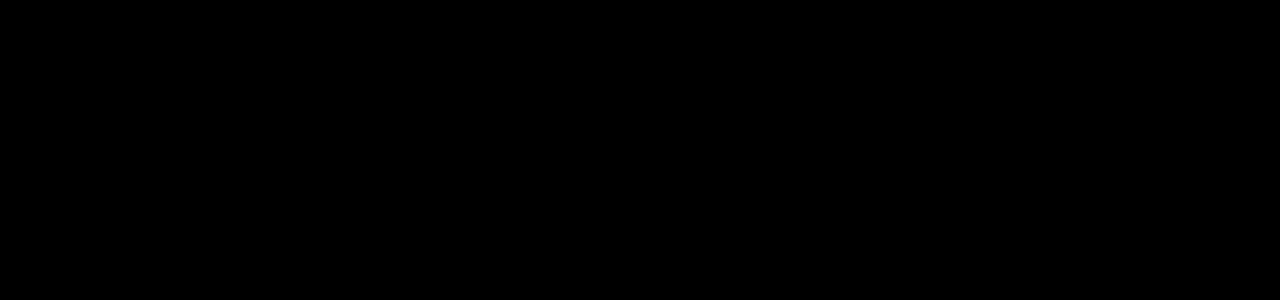
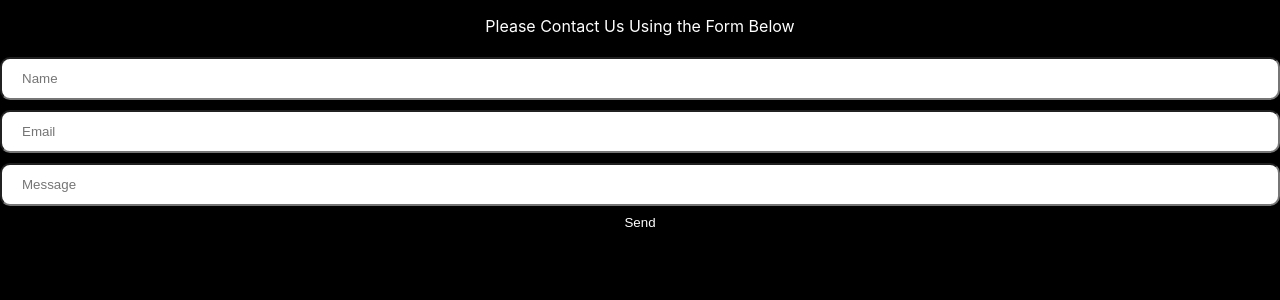
Before and after one commit to Deblina-create/Restaurant-booking, a React (Create React App) app: page /contact in a window 1280 px wide. Shown: the top 300 px of the page. Built offline with nearby package versions, Linux system fonts and the light colour scheme.

Commit message:
ContactPage completed(?) and ContactFrom completed (more attention needed).Test file changed accordingly

```diff
--- a/src/components/ContactForm.tsx
+++ b/src/components/ContactForm.tsx
@@ -32,5 +32,36 @@
       email,
       message,
     };
+
+   restaurantApi.post("/contact", { data: payload })
+      .catch((error) => console.log(error))
+      .then((response) => {
+        if (response) {
+          props.setIsSent(true);
+          console.log(response);
+        }
+    });
   }
+
+  return (
+  <div id="contact-container-succes">
+    <div id="contact-container">
+    <p>Please Contact Us Using the Form Below</p>
+      <form onSubmit={handleSubmit}>
+          <div><input type="text" value={name} placeholder="Name" required onChange={handleNameChange}/></div>
+
+          <div><input type="email" value={email} placeholder="Email" required onChange={handleEmailChange}/></div>
+
+          <div><input type="text" value={message} placeholder="Message" required onChange={handleMessageChange}/></div>
+
+          <button type="submit">Send</button>
+
+     </form>
+  </div>
+
+  </div>);
+
 }
+
+
+export default ContactForm
```
Also changed, not shown: src/pages/ContactPage.tsx (+16 -0 lines), 1 other file (tests, documents, lock files or other folders).
